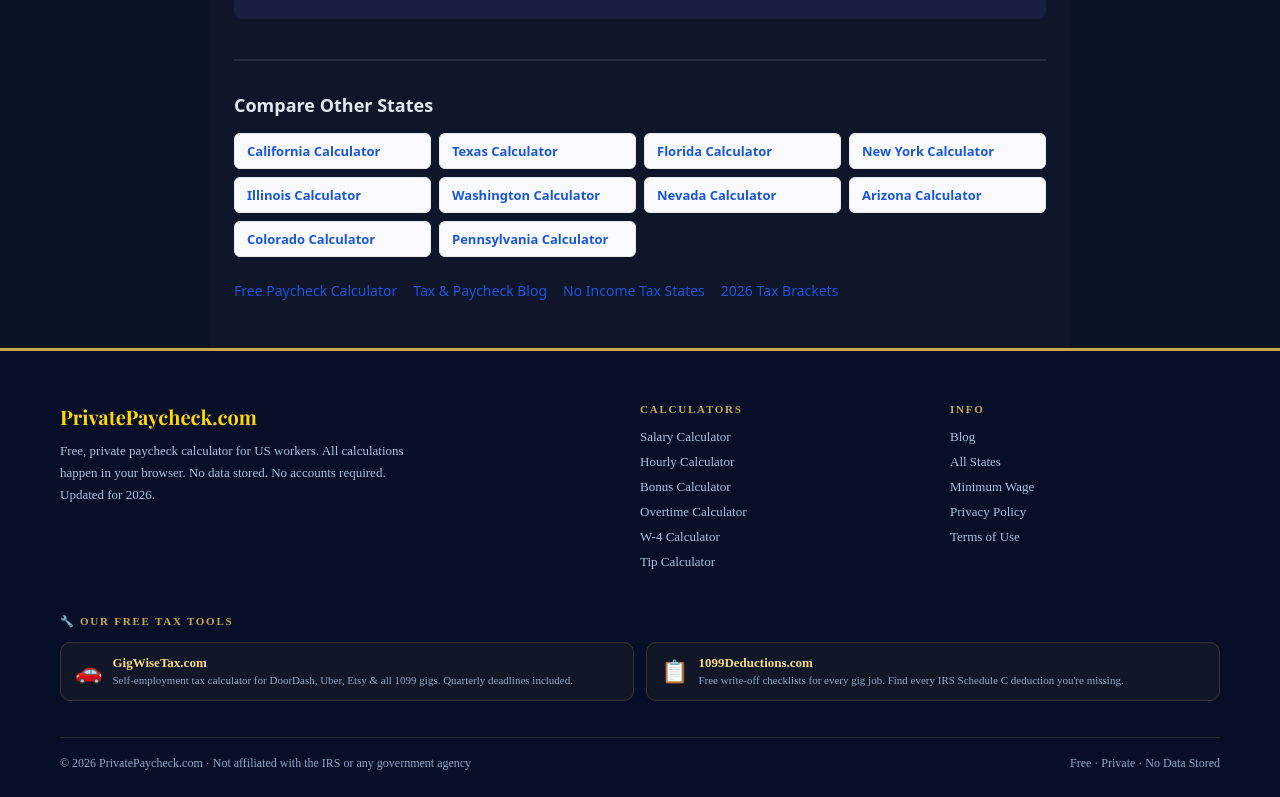
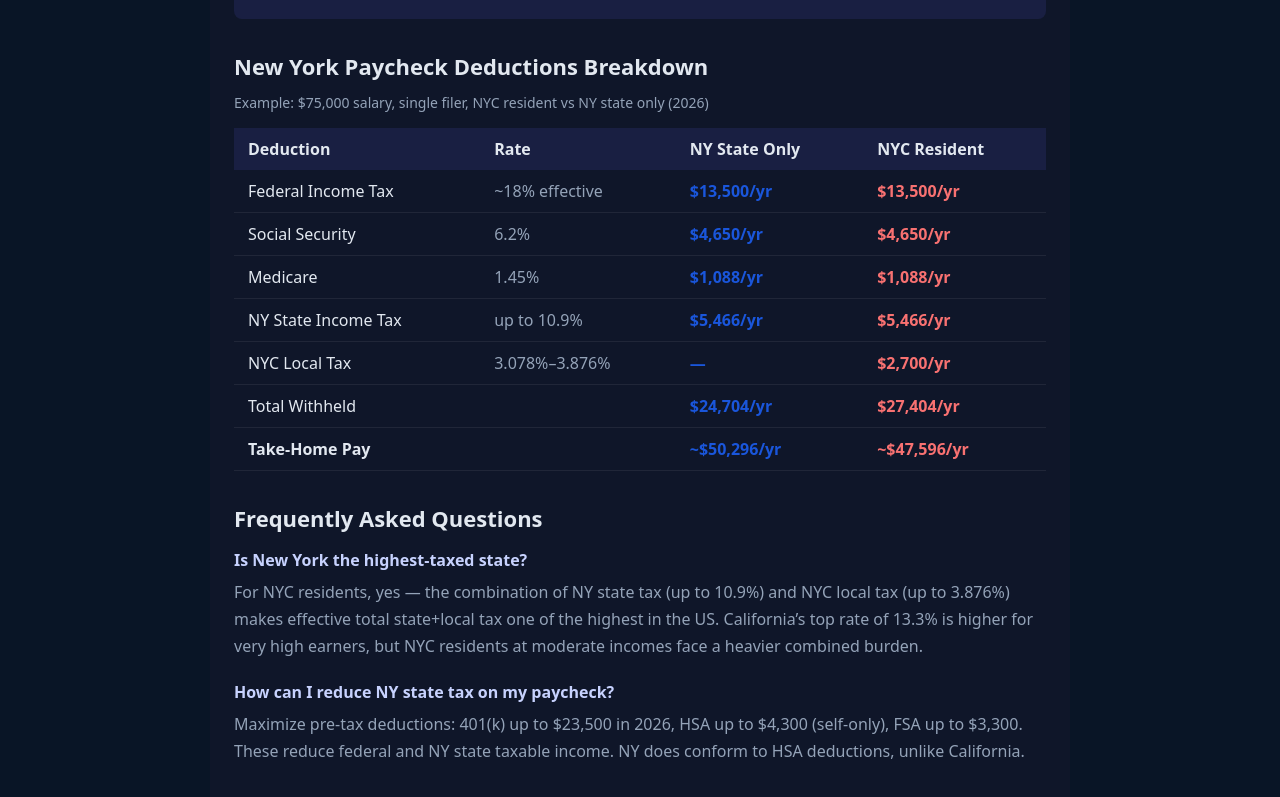
Before and after one commit to devqrcraft-ui/privatepaycheck, a Next.js app: page /new-york-paycheck-calculator in a window 1280 px wide. Shown: the part 1083-1880 px from the top of the page. Built offline with nearby package versions, Linux system fonts and the light colour scheme.

Commit message:
feat: NY deductions breakdown table + FAQ section

```diff
--- a/src/app/new-york-paycheck-calculator/page.tsx
+++ b/src/app/new-york-paycheck-calculator/page.tsx
@@ -60,6 +60,43 @@ export default function Page() {
         <a href="/" style={{ color: '#1a56db', fontWeight: 700 }}>Calculate your exact New York paycheck →</a>
       </div>
 
+      <h2 style={{ fontSize: 22, fontWeight: 800, marginBottom: 12 }}>New York Paycheck Deductions Breakdown</h2>
+      <p style={{ fontSize: 14, color: '#94a3b8', marginBottom: 16 }}>Example: $75,000 salary, single filer, NYC resident vs NY state only (2026)</p>
+      <div style={{ overflowX: 'auto' as const, marginBottom: 32 }}><table style={{ width: '100%', borderCollapse: 'collapse' as const, minWidth: 480 }}>
+        <thead><tr style={{ background: 'rgba(99,102,241,0.12)' }}>
+          <th style={{ padding: '10px 14px', textAlign: 'left' as const }}>Deduction</th>
+          <th style={{ padding: '10px 14px', textAlign: 'left' as const }}>Rate</th>
+          <th style={{ padding: '10px 14px', textAlign: 'left' as const }}>NY State Only</th>
+          <th style={{ padding: '10px 14px', textAlign: 'left' as const }}>NYC Resident</th>
+        </tr></thead>
+        <tbody>
+          {[
+            ['Federal Income Tax','~18% effective','$13,500/yr','$13,500/yr'],
+            ['Social Security','6.2%','$4,650/yr','$4,650/yr'],
+            ['Medicare','1.45%','$1,088/yr','$1,088/yr'],
+            ['NY State Income Tax','up to 10.9%','$5,466/yr','$5,466/yr'],
+            ['NYC Local Tax','3.078%–3.876%','—','$2,700/yr'],
+            ['Total Withheld','','$24,704/yr','$27,404/yr'],
+            ['Take-Home Pay','','~$50,296/yr','~$47,596/yr'],
+          ].map(([label, rate, state, nyc]) => (
+            <tr key={label} style={{ borderBottom: '1px solid rgba(255,255,255,0.07)', fontWeight: label === 'Take-Home Pay' ? 800 : 400 }}>
+              <td style={{ padding: '10px 14px', color: '#e2e8f0' }}>{label}</td>
+              <td style={{ padding: '10px 14px', color: '#94a3b8' }}>{rate}</td>
+              <td style={{ padding: '10px 14px', color: '#1a56db', fontWeight: 600 }}>{state}</td>
+              <td style={{ padding: '10px 14px', color: '#f87171', fontWeight: 600 }}>{nyc}</td>
+            </tr>
+          ))}
+        </tbody>
+      </table></div>
+
+      <h2 style={{ fontSize: 22, fontWeight: 800, marginBottom: 16 }}>Frequently Asked Questions</h2>
+      <div style={{ marginBottom: 32 }}>
+        <h3 style={{ fontSize: 16, fontWeight: 700, marginBottom: 8, color: '#c7d2fe' }}>Is New York the highest-taxed state?</h3>
+        <p style={{ color: '#94a3b8', lineHeight: 1.7, marginBottom: 20 }}>For NYC residents, yes — the combination of NY state tax (up to 10.9%) and NYC local tax (up to 3.876%) makes effective total state+local tax one of the highest in the US. California’s top rate of 13.3% is higher for very high earners, but NYC residents at moderate incomes face a heavier combined burden.</p>
+        <h3 style={{ fontSize: 16, fontWeight: 700, marginBottom: 8, color: '#c7d2fe' }}>How can I reduce NY state tax on my paycheck?</h3>
+        <p style={{ color: '#94a3b8', lineHeight: 1.7 }}>Maximize pre-tax deductions: 401(k) up to $23,500 in 2026, HSA up to $4,300 (self-only), FSA up to $3,300. These reduce federal and NY state taxable income. NY does conform to HSA deductions, unlike California.</p>
+      </div>
+
       <div style={{ borderTop: '2px solid rgba(255,255,255,0.1)', marginTop: 40, paddingTop: 32 }}>
         <h2 style={{ fontSize: 18, fontWeight: 800, marginBottom: 16 }}>Compare Other States</h2>
         <div style={{ display: 'grid', gridTemplateColumns: 'repeat(auto-fill,minmax(180px,1fr))', gap: 8, marginBottom: 24 }}>
```
